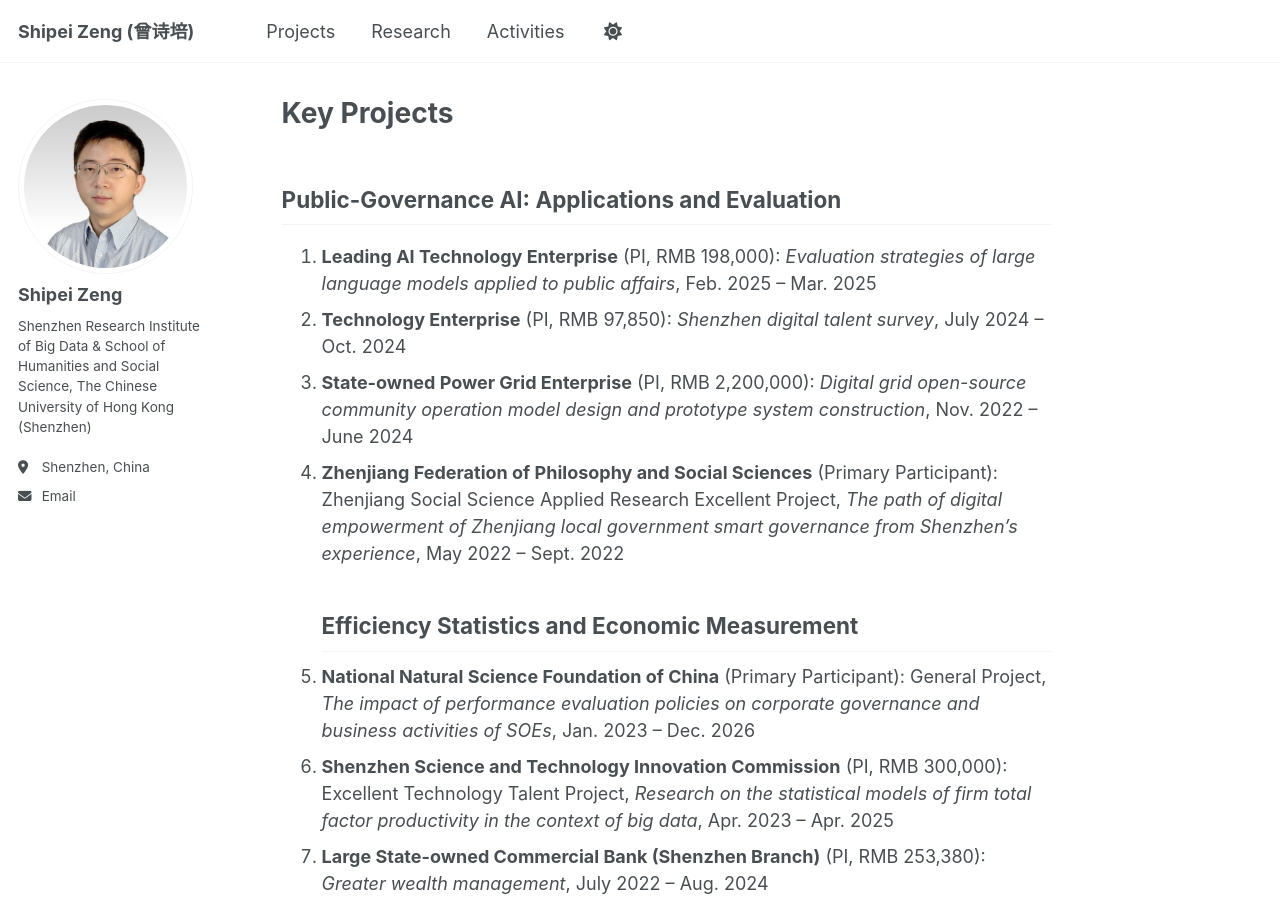
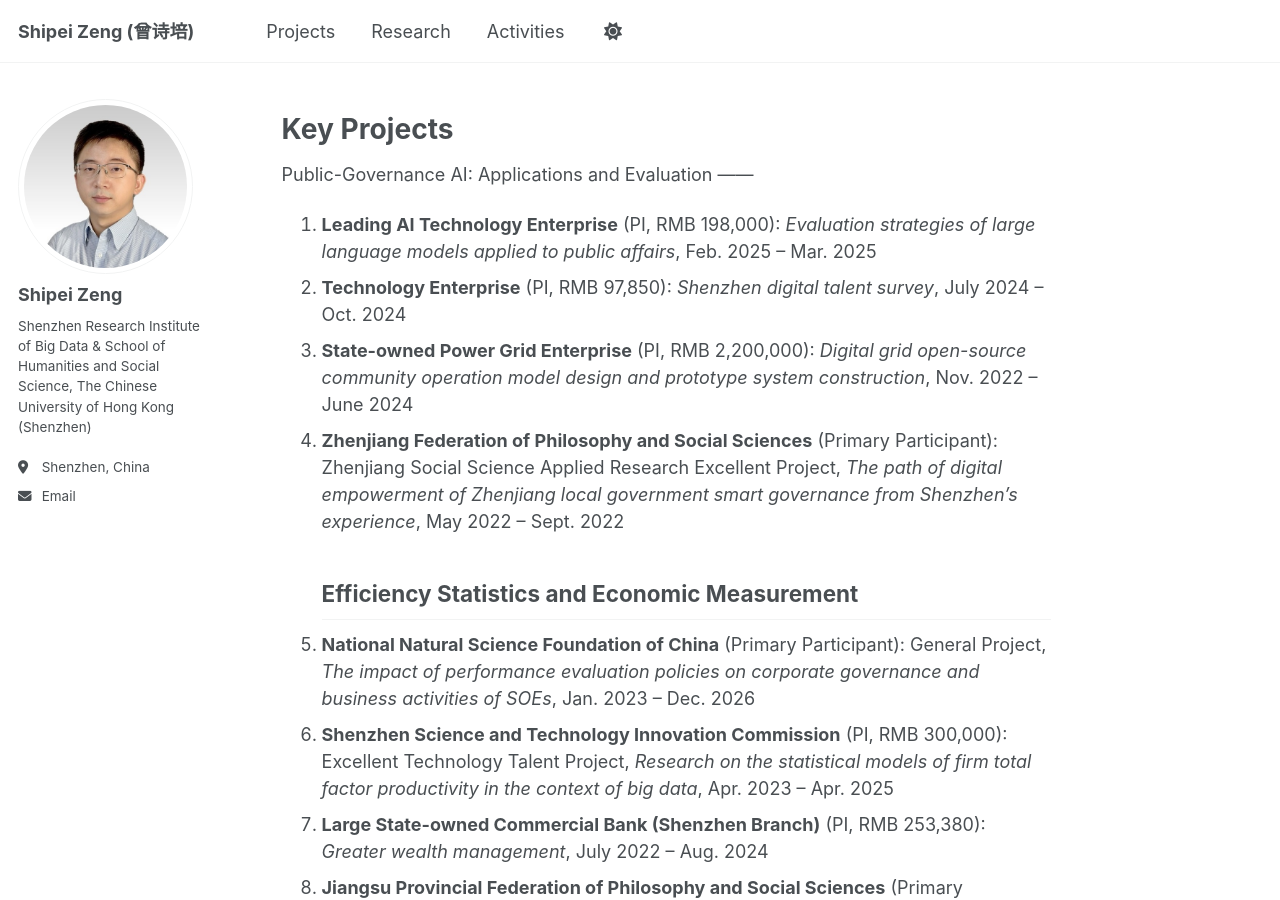
Before and after one commit to shipei-zeng/shipei-zeng.github.io, a Jekyll site: the page built from _pages/projects.md, in a window 1280 px wide and 900 px high. Built offline with Jekyll 4.4.1, drawn with Linux system fonts in a browser that asks for light colours; a script that is not in the unit is left out.

```diff
--- a/_pages/projects.md
+++ b/_pages/projects.md
@@ -1,10 +1,11 @@
 ---
 permalink: /projects/
-title: "Key Projects"
+title: ""
 ---
-
-Public-Governance AI: Applications and Evaluation
-------
+Key Projects
+======
+   Public-Governance AI: Applications and Evaluation
+   ------
 1. **Leading AI Technology Enterprise** (PI, RMB 198,000): _Evaluation strategies of large language models applied to public affairs_, Feb. 2025 -- Mar. 2025
 1. **Technology Enterprise** (PI, RMB 97,850): _Shenzhen digital talent survey_, July 2024 -- Oct. 2024
 1. **State-owned Power Grid Enterprise** (PI, RMB 2,200,000): _Digital grid open-source community operation model design and prototype system construction_, Nov. 2022 -- June 2024
```
